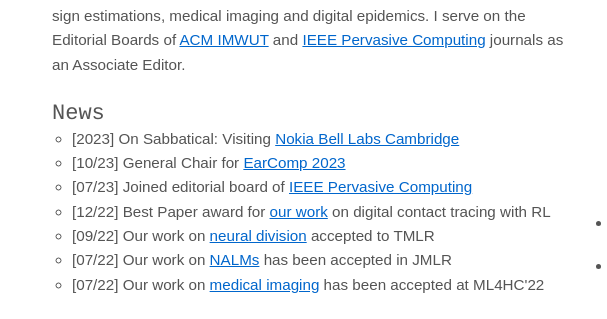
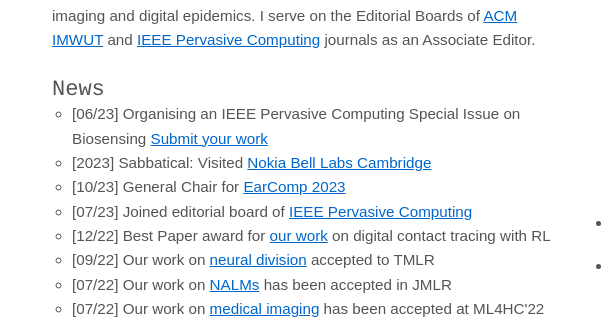
Before and after one commit to kfarrahi/kfarrahi.github.io, a plain HTML site: page index.html in a window 1280 px wide. Shown: the part 379-698 px from the top of the page, 218-825 px from the left. Drawn offline with nearby package versions, Linux system fonts and the light colour scheme.

Commit message:
Update index.html

```diff
--- a/index.html
+++ b/index.html
@@ -51,7 +51,7 @@
 	I am an associate professor in the <a href="http://www.ecs.soton.ac.uk/people/kf2u17" target="_blank">ECS department</a> at the University of Southampton working in the vision, learning and control <a href="http://www.vlc.ecs.soton.ac.uk/people" target="_blank"> VLC Group</a>.  Previously, I was a research assistant at <A href="http://www.idiap.ch" target="_blank">Idiap Research Institute</a>. I obtained my PhD in Computer Science from <A href="http://www.epfl.ch/index.en.html" target="_blank">Swiss Federal Institute of Technology in Lausanne (EPFL), Switzerland</a>.
 </br><br>
 
-My research is at the intersection of machine learning and digital health. I am interested in developing machine learning methods for human sensing using vision- and wearable-based technologies. I work on deep learning, generative models, transfer learning, and currently meta learning approaches. I have worked on applications related to wearable sensing, vital sign estimations, medical imaging and digital epidemics.
+My research is at the intersection of machine learning and digital health. I am interested in developing machine learning methods for human sensing using vision- and wearable-based technologies. I work on deep learning models, such as generative models and transfer learning. I have worked on applications related to wearable sensing, vital sign estimations, medical imaging and digital epidemics.
 
 I serve on the Editorial Boards of <a href="https://dl.acm.org/journal/imwut/editorial-board" >ACM IMWUT</a> and <a href="https://www.computer.org/csdl/magazine/pc/about/15004"> IEEE Pervasive Computing</a> journals as an Associate Editor.
 
@@ -59,7 +59,8 @@ I serve on the Editorial Boards of <a href="https://dl.acm.org/journal/imwut/edi
 
 	<p><span style="font:22px Courier, mono;">News</span></p>
 	<ul>
-		<li>[2023] On Sabbatical: Visiting <a href="https://www.bell-labs.com/about/locations/cambridge-uk/#gref">Nokia Bell Labs Cambridge</a>
+		<li> [06/23] Organising an IEEE Pervasive Computing Special Issue on Biosensing <a href="https://www.computer.org/digital-library/magazines/pc/cfp-bio-ensing">Submit your work</a>
+		<li>[2023] Sabbatical: Visited <a href="https://www.bell-labs.com/about/locations/cambridge-uk/#gref">Nokia Bell Labs Cambridge</a>
 		<li>[10/23] General Chair for <a href="https://www.esense.io/earcomp2023/">EarComp 2023</a>
 		<li>[07/23] Joined editorial board of <a href="https://www.computer.org/csdl/magazine/pc/about/15004?title=Editorial%20Board&periodical=IEEE%20Pervasive%20Computing">IEEE Pervasive Computing</a>
 		<li>[12/22] Best Paper award for <a href="https://pervasivehealth.eai-conferences.org/2022/best-paper-award/">our work</a> on digital contact tracing with RL
```
